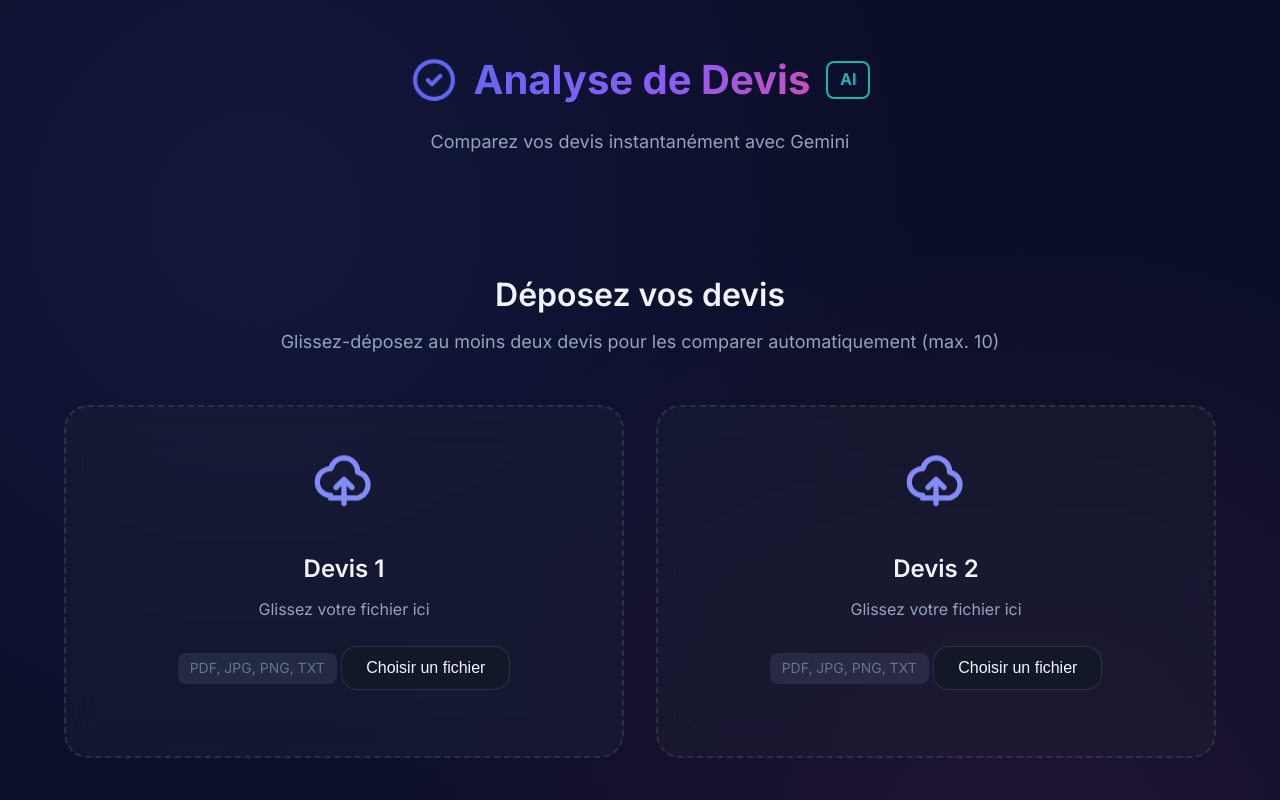
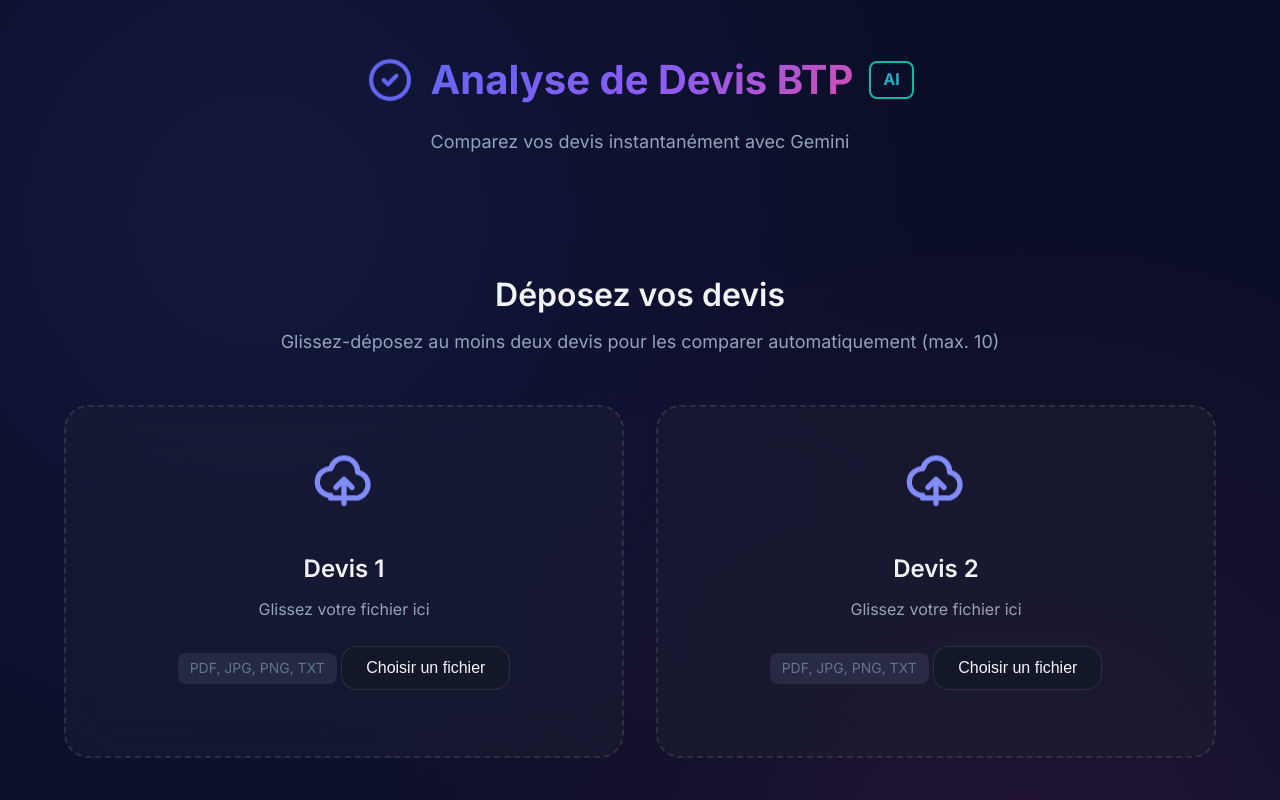
Before and after one commit to eme-data/analyse_devis, a plain HTML site: page frontend/index.html in a window 1280 px wide. Shown: the top 800 px of the page. Drawn offline with nearby package versions, Linux system fonts and the light colour scheme; a script that the page names is missing.

Commit message:
refactor: Renommage 'Analyse de Devis' en 'Analyse de Devis BTP'
- Titre de la page: Analyse de Devis BTP - Gemini AI
- Header principal: Analyse de Devis BTP

Frontend: index.html

```diff
--- a/frontend/index.html
+++ b/frontend/index.html
@@ -6,7 +6,7 @@
     <meta name="viewport" content="width=device-width, initial-scale=1.0">
     <meta name="description"
         content="Application d'analyse et comparaison de devis avec intelligence artificielle Gemini">
-    <title>Analyse de Devis - Gemini AI</title>
+    <title>Analyse de Devis BTP - Gemini AI</title>
 
     <!-- Google Fonts -->
     <link rel="preconnect" href="https://fonts.googleapis.com">
@@ -28,7 +28,7 @@
                             d="M9 12L11 14L15 10M21 12C21 16.9706 16.9706 21 12 21C7.02944 21 3 16.9706 3 12C3 7.02944 7.02944 3 12 3C16.9706 3 21 7.02944 21 12Z"
                             stroke="currentColor" stroke-width="2" stroke-linecap="round" stroke-linejoin="round" />
                     </svg>
-                    <h1>Analyse de Devis<span class="ai-badge">AI</span></h1>
+                    <h1>Analyse de Devis BTP<span class="ai-badge">AI</span></h1>
                 </div>
                 <p class="tagline">Comparez vos devis instantanément avec Gemini</p>
             </div>
```
